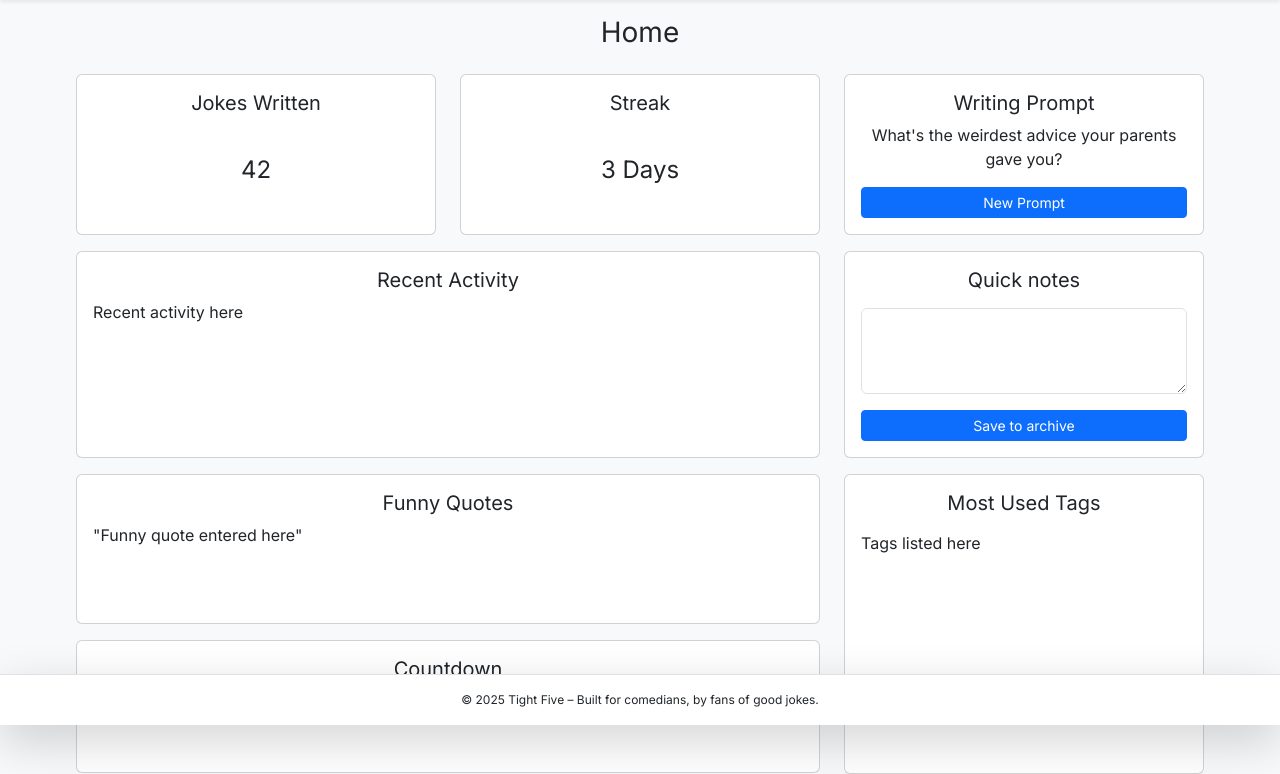
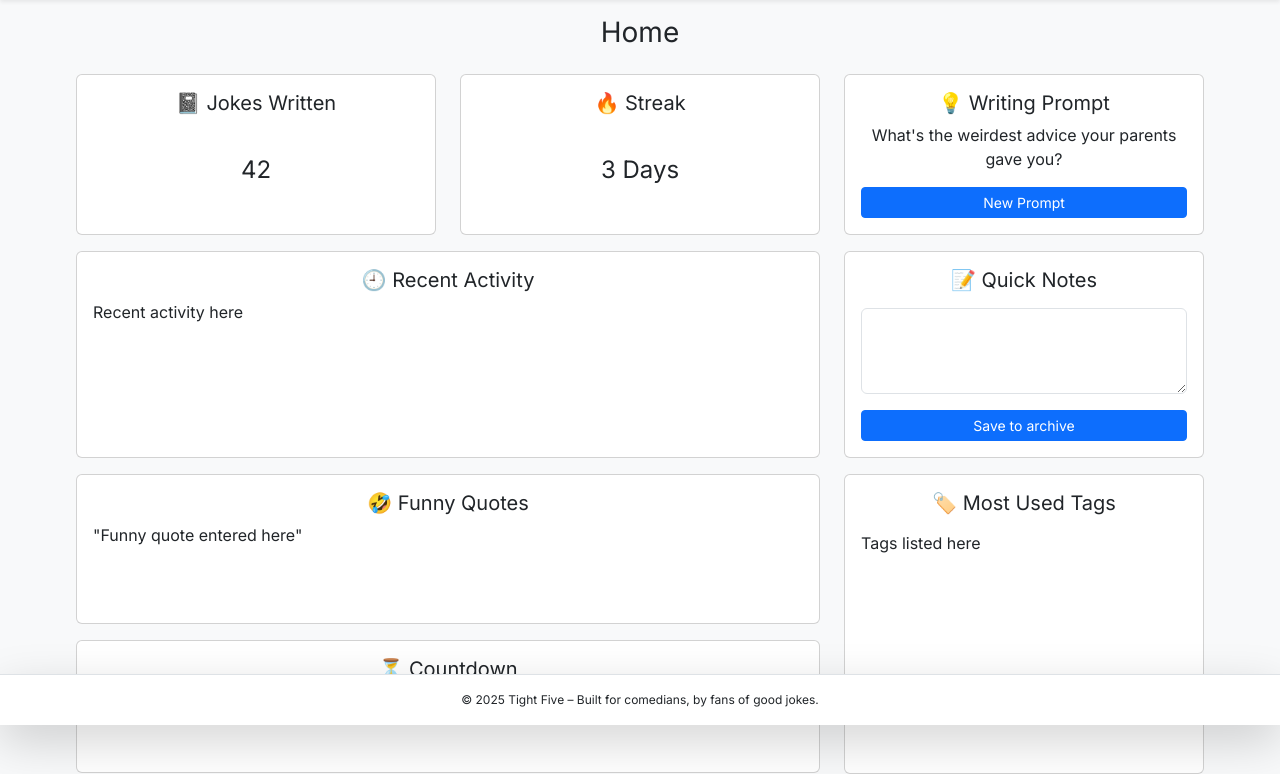
Before and after one commit to veeringnugget/TightFive, a Flask app: page / in a window 1280 px wide. Shown: the part 75-849 px from the top of the page. Run offline with Flask 3, Linux system fonts and the light colour scheme.

Commit message:
Added emojis to homepage

```diff
--- a/templates/home.html
+++ b/templates/home.html
@@ -14,7 +14,7 @@
     <div class="col-6 col-md-4 col-sm-4 col-xl-4 col-xxl-4 d-flex align-items-center">
         <div class="card h-100 w-100">
             <div class="card-body d-flex align-items-center flex-column">
-                <h5 class="card-title">Jokes Written</h5>
+                <h5 class="card-title">📓 Jokes Written</h5>
                 <p class="card-text fs-4 h-100 d-flex align-items-center">42</p>
             </div>
         </div>
@@ -25,7 +25,7 @@
    <div class="col-6 col-md-4 col-sm-4 col-xl-4 col-xxl-4 d-flex">
         <div class="card h-100 w-100">
             <div class="card-body d-flex align-items-center flex-column">
-                <h5 class="card-title">Streak</h5>
+                <h5 class="card-title">🔥 Streak</h5>
                 <p class="card-text fs-4 h-100 d-flex align-items-center">3 Days</p>
             </div>
         </div>
@@ -36,7 +36,7 @@
    <div class="col col-md-4 col-sm-4 col-xl-4 col-xxl-4 d-flex">
         <div class="card h-100 w-100">
             <div class="card-body d-flex justify-content-center flex-column">
-                <h5 class="card-title">Writing Prompt</h5>
+                <h5 class="card-title">💡 Writing Prompt</h5>
                 <p class="card-text">What's the weirdest advice your parents gave you?</p>
                 <a href="#" class="btn btn-primary btn-sm">New Prompt</a>
             </div>
@@ -52,7 +52,7 @@
     <div class="col-8 col-md-8 col-sm-8 col-xl-8 col-xxl-8">
         <div class="card h-100 w-100">
             <div class="card-body d-flex flex-column">
-                <h5 class="card-title text-center">Recent Activity</h5>
+                <h5 class="card-title text-center">🕘 Recent Activity</h5>
                 <p class="card-text">Recent activity here</p>
             </div>
         </div>
@@ -63,7 +63,7 @@
     <div class="col d-flex">
         <div class="card w-100">
             <div class="card-body d-flex justify-content-center flex-column">
-                <h5 class="card-title pb-2 text-center">Quick notes</h5>
+                <h5 class="card-title pb-2 text-center">📝 Quick Notes</h5>
                     <textarea class="form-control mb-3" rows="3"></textarea>
                     <a href="#" class="btn btn-primary btn-sm">Save to archive</a>
             </div>
@@ -80,7 +80,7 @@
     <div class="col-8 col-md-8 col-sm-8 col-xl-8 col-xxl-8">
         <div class="card h-50 w-100">
             <div class="card-body d-flex flex-column">
-                <h5 class="card-title text-center">Funny Quotes</h5>
+                <h5 class="card-title text-center">🤣 Funny Quotes</h5>
                 <p class="card-text">"Funny quote entered here"</p>
             </div>
         </div>
@@ -89,7 +89,7 @@
     <!--Start of countdown-->
     <div class="card w-100 mt-3 pb-0" style="height: 133px">
             <div class="card-body d-flex flex-column">
-                <h5 class="card-title text-center">Countdown</h5>
+                <h5 class="card-title text-center">⏳ Countdown</h5>
                 <p class="card-text">Next gig in <b>20</b> days</p>
             </div>
         </div>
@@ -100,7 +100,7 @@
     <div class="col d-flex">
         <div class="card w-100", style="height: 300px;">
             <div class="card-body d-flex flex-column">
-                <h5 class="card-title pb-2 text-center">Most Used Tags</h5>
+                <h5 class="card-title pb-2 text-center">🏷️ Most Used Tags</h5>
                 <p class="card-text">Tags listed here</p>
             </div>
         </div>
```
